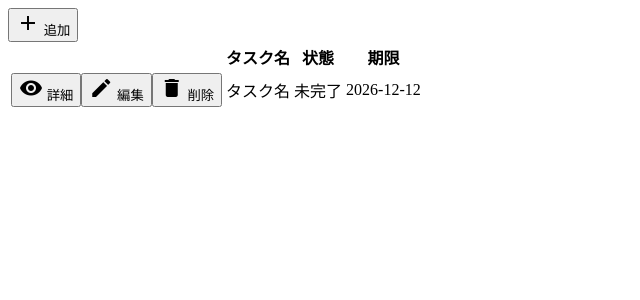
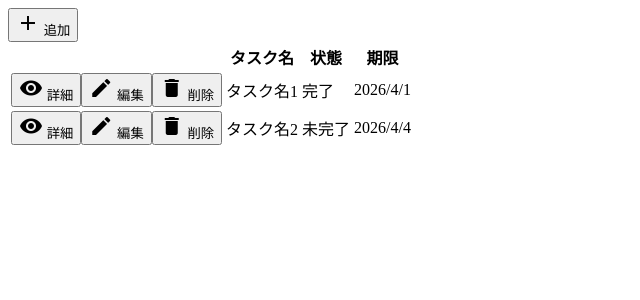
Before and after one commit to nonono1201/vue-task-manager, a Vue app: page / in a window 1280 px wide. Shown: the top 300 px of the page, without its empty margins (0-640 px from the left). Built offline with nearby package versions, Linux system fonts and the light colour scheme.

Commit message:
storeとAPI呼び出し処理(mock)の追加

```diff
--- a/package.json
+++ b/package.json
@@ -17,7 +17,8 @@
   "dependencies": {
     "pinia": "^3.0.4",
     "vue": "^3.5.31",
-    "vue-router": "^5.0.4"
+    "vue-router": "^5.0.4",
+    "zod": "^4.3.6"
   },
   "devDependencies": {
     "@tsconfig/node24": "^24.0.4",
--- /dev/null
+++ b/src/features/tasks/store/taskStore.ts
@@ -0,0 +1,17 @@
+import { defineStore } from 'pinia';
+import { ref, type Ref } from 'vue';
+import type { Task } from '../types/task';
+import { taskApi } from '@/services/api/taskApi';
+
+export const useTaskStore = defineStore('task', () => {
+  const tasks:Ref<Task[]> = ref([]);
+
+  const getTasks = async() => {
+    tasks.value = await taskApi.getTasks()
+  }
+
+  return {
+    tasks,
+    getTasks
+  };
+});
--- a/src/features/tasks/types/task.ts
+++ b/src/features/tasks/types/task.ts
@@ -1,6 +1,6 @@
 export interface Task {
     id: number,
     title: string,
+    dueDate: Date,
     completed: boolean,
-    dueDate: string
 }
--- a/src/features/tasks/views/TaskListView.vue
+++ b/src/features/tasks/views/TaskListView.vue
@@ -10,15 +10,15 @@
         <tbody>
             <tr v-for="row in tasks">
                 <td>
-                    <Button icon="visibility" :name="BUTTON_LABEL.DETAIL" :disabled="buttonDisabled" @on-click="onDetail(row.id)" />
-                    <Button icon="edit" :name="BUTTON_LABEL.EDIT"  :disabled="buttonDisabled" @on-click="onEdit(row.id)" />
-                    <Button icon="delete"  :name="BUTTON_LABEL.DELETE"  :disabled="buttonDisabled" @on-click="onDelete(row.id)" />
+                    <Button icon="visibility" :name="BUTTON_LABEL.DETAIL" @on-click="onDetail(row.id)" />
+                    <Button icon="edit" :name="BUTTON_LABEL.EDIT" @on-click="onEdit(row.id)" />
+                    <Button icon="delete" :name="BUTTON_LABEL.DELETE" @on-click="onDelete(row.id)" />
                 </td>
                 <td>{{ row.title }}</td>
                 <td>
                     {{ row.completed ? STATUS.COMPLETED : STATUS.PENDING }}
                 </td>
-                <td>{{ row.dueDate }}</td>
+                <td>{{ row.dueDate.toLocaleDateString('ja-JP') }}</td>
             </tr>
         </tbody>
     </table>
@@ -26,20 +26,15 @@
 
 <script setup lang="ts">
 import type { Task } from '@/features/tasks/types/task';
-import { computed, ref, type Ref } from 'vue';
+import { computed, onBeforeMount, ref, type Ref } from 'vue';
 import { BUTTON_LABEL, HEADERS, STATUS } from '../constants/task';
 import Button from '@/components/ui/Button.vue';
+import { useTaskStore } from '../store/taskStore';
 
-const buttonDisabled: Ref<boolean> = ref(false);
+const store = useTaskStore();
 
-const tasks: Ref<Task[]> = computed(() =>
-    [{
-        id: 1,
-        title: 'タスク名',
-        completed: false,
-        dueDate: '2026-12-12',
-    }]
-)
+// タスク一覧
+const tasks: Ref<Task[]> = computed(() => store.tasks);
 
 
 // 詳細
@@ -62,6 +57,11 @@ const onAdd = (id: number) => {
     // TODO 登録画面へ遷移
 
 }
+
+onBeforeMount(() => {
+    // 一覧情報を取得
+    store.getTasks();
+})
 </script>
 
-<style></style>
+<style lang="sass"></style>
--- /dev/null
+++ b/src/services/api/schema.ts
@@ -0,0 +1,12 @@
+import { z } from 'zod'
+
+export const TaskSchema = z.object({
+  id: z.number(),
+  title: z.string(),
+  dueDate: z.preprocess((arg) => new Date(arg as string), z.date()),
+  completed: z.boolean()
+})
+
+export const TasksSchema = z.array(TaskSchema)
+
+export type Task = z.infer<typeof TaskSchema>
--- /dev/null
+++ b/src/services/api/taskApi.ts
@@ -0,0 +1,24 @@
+import { TasksSchema, type Task } from './schema'
+
+const mockTasks: Task[] = [
+  {
+    id: 1,
+    title: 'タスク名1',
+    dueDate: new Date('2026-04-01'),
+    completed: true,
+  },
+  {
+    id: 2,
+    title: 'タスク名2',
+    dueDate: new Date('2026-04-04'),
+    completed: false,
+  },
+]
+
+export const taskApi = {
+  getTasks: async (): Promise<Task[]> => {
+    // 疑似API呼び出し：mockTasksを返す
+    await new Promise((r) => setTimeout(r, 200))
+    return TasksSchema.parse(mockTasks)
+  },
+}
```
Also changed, not shown: 1 other file (tests, documents, lock files or other folders).
